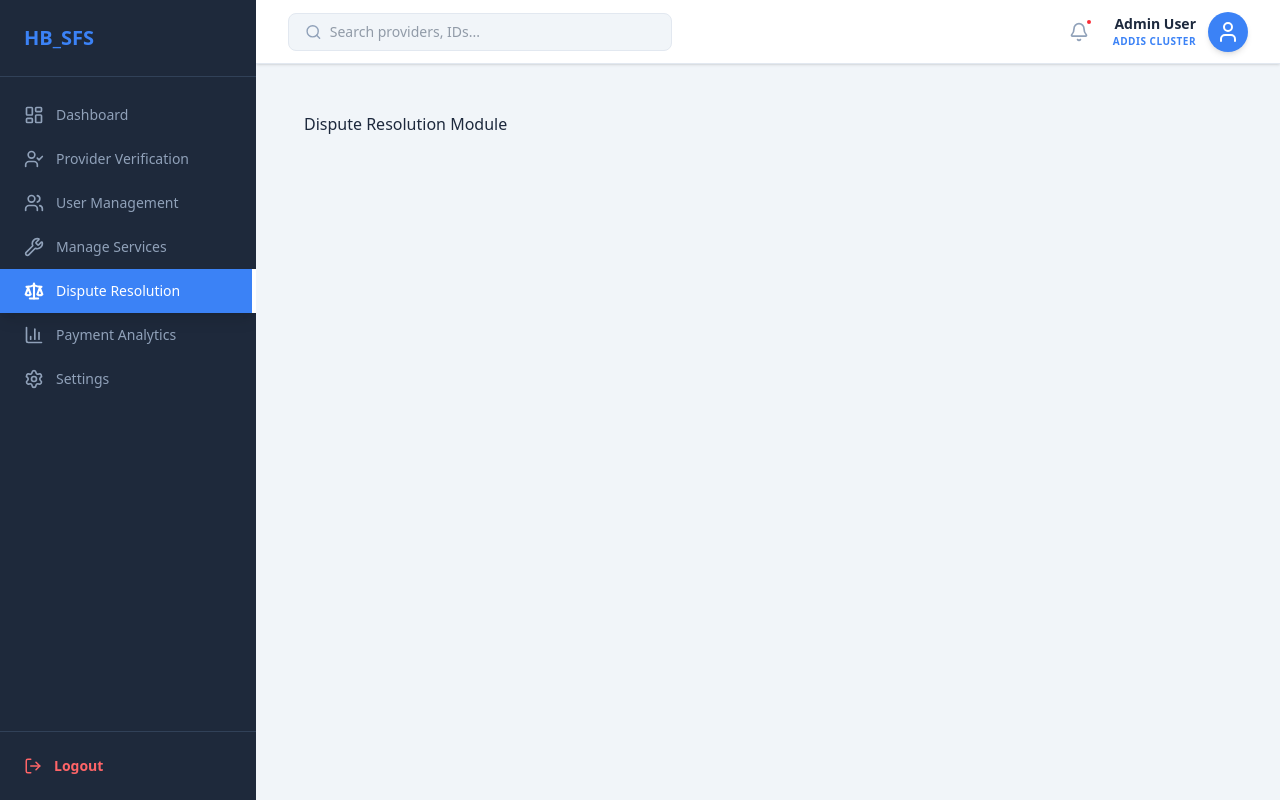
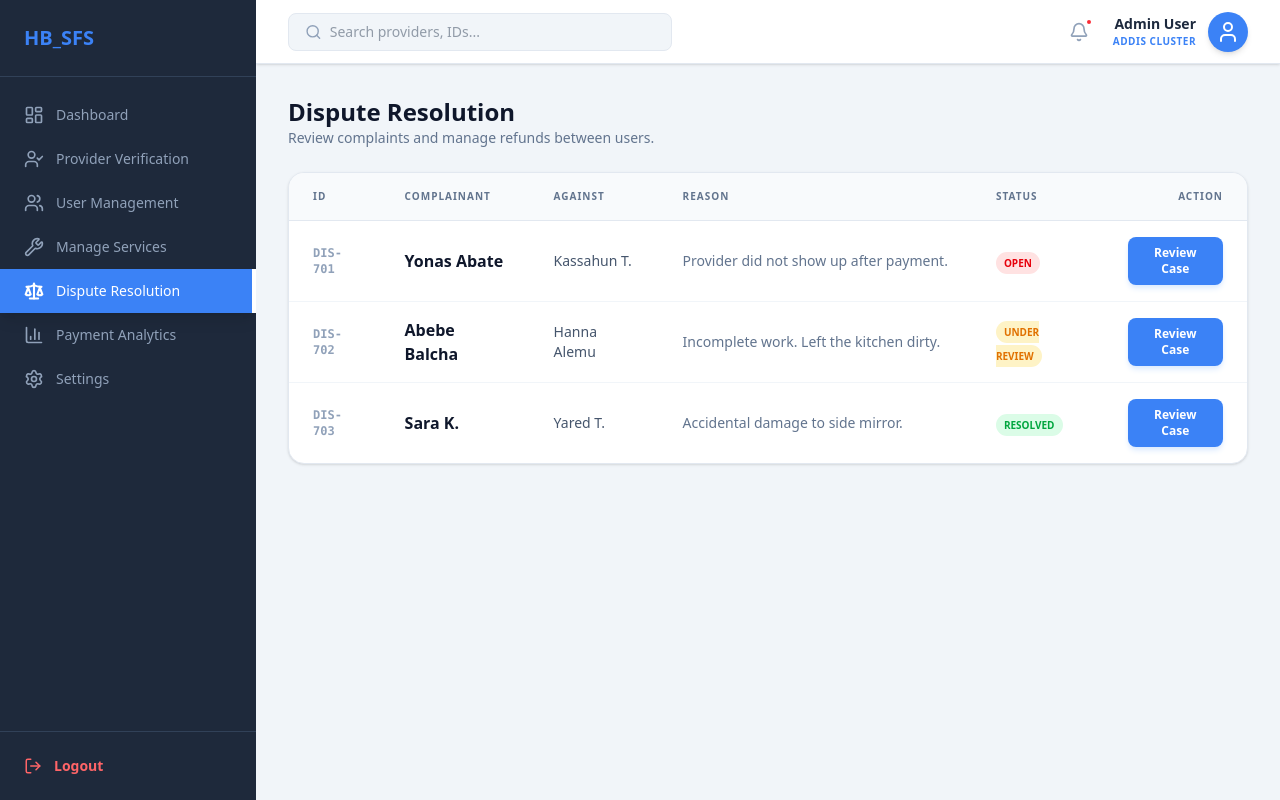
Before and after one commit to Yon4189/Final_Project_dep, a React (Vite) app in the folder web_app/: page /disputes in a window 1280 px wide. Built offline with nearby package versions, Linux system fonts and the light colour scheme; sample sign-in values are in the browser's storage.

Commit message:
do the dispue page

```diff
--- a/web_app/src/App.jsx
+++ b/web_app/src/App.jsx
@@ -11,6 +11,7 @@ import Dashboard from './pages/Dashboard';
 import Verification from './pages/Verification';
 import Users from './pages/Users';
 import Services from './pages/Services';
+import Disputes from './pages/Disputes';
 
 /**
  * 🛡️ ProtectedRoute Component
@@ -54,6 +55,7 @@ function App() {
             <Route path="verification" element={<Verification />} />
             <Route path="users" element={<Users />} />
             <Route path="services" element={<Services />} />
+            <Route path="disputes" element={<Disputes />} />
             <Route path="disputes" element={<div className="p-4">Dispute Resolution Module</div>} />
             <Route path="payments" element={<div className="p-4">Payment Analytics Module</div>} />
             <Route path="settings" element={<div className="p-4">Platform Settings</div>} />
--- /dev/null
+++ b/web_app/src/pages/Disputes.jsx
@@ -0,0 +1,168 @@
+import React, { useState } from 'react';
+import {
+  AlertCircle, CheckCircle, RefreshCcw, XCircle,
+  User, Wrench, MessageSquare, ExternalLink, Search
+} from 'lucide-react';
+
+const Disputes = () => {
+  // 1. Mock Data for Complaints
+  const [disputes, setDisputes] = useState([
+    {
+      id: "DIS-701",
+      customer: "Yonas Abate",
+      provider: "Kassahun T.",
+      service: "Plumbing",
+      reason: "Provider did not show up after payment.",
+      amount: "450 ETB",
+      status: "Open",
+      date: "Jan 28, 2026"
+    },
+    {
+      id: "DIS-702",
+      customer: "Abebe Balcha",
+      provider: "Hanna Alemu",
+      service: "Cleaning",
+      reason: "Incomplete work. Left the kitchen dirty.",
+      amount: "300 ETB",
+      status: "Under Review",
+      date: "Jan 29, 2026"
+    },
+    {
+      id: "DIS-703",
+      customer: "Sara K.",
+      provider: "Yared T.",
+      service: "Car Wash",
+      reason: "Accidental damage to side mirror.",
+      amount: "200 ETB",
+      status: "Resolved",
+      date: "Jan 25, 2026"
+    }
+  ]);
+
+  const [selectedDispute, setSelectedDispute] = useState(null);
+
+  // 2. Action Handlers
+  const handleAction = (id, newStatus, message) => {
+    setDisputes(prev => prev.map(d =>
+      d.id === id ? { ...d, status: newStatus } : d
+    ));
+    alert(`Dispute ${id}: ${message}`);
+    setSelectedDispute(null);
+  };
+
+  return (
+    <div className="space-y-6 animate-in slide-in-from-bottom-2 duration-500">
+      <div>
+        <h1 className="text-2xl font-black text-slate-900">Dispute Resolution</h1>
+        <p className="text-slate-500 text-sm">Review complaints and manage refunds between users.</p>
+      </div>
+
+      {/* Disputes Table */}
+      <div className="bg-white rounded-2xl shadow-sm border border-slate-200 overflow-hidden">
+        <table className="w-full text-left">
+          <thead className="bg-slate-50 text-slate-500 text-[10px] uppercase font-black tracking-widest border-b border-slate-200">
+            <tr>
+              <th className="px-6 py-4">ID</th>
+              <th className="px-6 py-4">Complainant</th>
+              <th className="px-6 py-4">Against</th>
+              <th className="px-6 py-4">Reason</th>
+              <th className="px-6 py-4">Status</th>
+              <th className="px-6 py-4 text-right">Action</th>
+            </tr>
+          </thead>
+          <tbody className="divide-y divide-slate-100">
+            {disputes.map((dispute) => (
+              <tr key={dispute.id} className="hover:bg-slate-50 transition-colors group">
+                <td className="px-6 py-4 font-mono text-xs font-bold text-slate-400">{dispute.id}</td>
+                <td className="px-6 py-4 font-bold text-slate-900">{dispute.customer}</td>
+                <td className="px-6 py-4 text-sm text-slate-600 font-medium">{dispute.provider}</td>
+                <td className="px-6 py-4 text-sm text-slate-500 max-w-xs truncate">{dispute.reason}</td>
+                <td className="px-6 py-4">
+                  <span className={`px-2 py-1 rounded-full text-[10px] font-black uppercase ${
+                    dispute.status === 'Open' ? 'bg-red-100 text-red-600' :
+                    dispute.status === 'Under Review' ? 'bg-amber-100 text-amber-600' :
+                    'bg-green-100 text-green-600'
+                  }`}>
+                    {dispute.status}
+                  </span>
+                </td>
+                <td className="px-6 py-4 text-right">
+                  <button
+                    onClick={() => setSelectedDispute(dispute)}
+                    className="bg-admin-accent hover:bg-blue-600 text-white px-4 py-2 rounded-lg text-xs font-bold transition-all active:scale-95 shadow-md shadow-blue-100"
+                  >
+                    Review Case
+                  </button>
+                </td>
+              </tr>
+            ))}
+          </tbody>
+        </table>
+      </div>
+
+      {/* --- REVIEW MODAL --- */}
+      {selectedDispute && (
+        <div className="fixed inset-0 bg-slate-900/60 backdrop-blur-sm flex items-center justify-center z-50 p-4">
+          <div className="bg-white rounded-3xl shadow-2xl w-full max-w-2xl overflow-hidden animate-in zoom-in duration-200">
+            <div className="p-6 bg-slate-900 text-white flex justify-between items-center">
+              <h2 className="text-xl font-black flex items-center gap-2">
+                <AlertCircle size={24} className="text-red-400" />
+                Case Review: {selectedDispute.id}
+              </h2>
+              <button onClick={() => setSelectedDispute(null)} className="text-slate-400 hover:text-white">
+                <XCircle size={24} />
+              </button>
+            </div>
+
+            <div className="p-8 space-y-8">
+              <div className="grid grid-cols-2 gap-6">
+                <div className="p-4 bg-slate-50 rounded-2xl border border-slate-100">
+                  <p className="text-[10px] font-black text-slate-400 uppercase mb-2">Customer (Complainant)</p>
+                  <p className="font-bold text-slate-900 flex items-center gap-2"><User size={16}/> {selectedDispute.customer}</p>
+                </div>
+                <div className="p-4 bg-slate-50 rounded-2xl border border-slate-100">
+                  <p className="text-[10px] font-black text-slate-400 uppercase mb-2">Provider (Subject)</p>
+                  <p className="font-bold text-slate-900 flex items-center gap-2"><Wrench size={16}/> {selectedDispute.provider}</p>
+                </div>
+              </div>
+
+              <div className="space-y-3">
+                <p className="text-[10px] font-black text-slate-400 uppercase">Complaint Description</p>
+                <div className="p-4 bg-blue-50 text-blue-900 rounded-2xl border border-blue-100 italic">
+                  "{selectedDispute.reason}"
+                </div>
+                <p className="text-xs text-slate-400">Transaction Amount: <span className="font-bold text-slate-600">{selectedDispute.amount}</span></p>
+              </div>
+
+              {/* ACTION BUTTONS */}
+              <div className="flex flex-col sm:flex-row gap-3 pt-4">
+                <button
+                  onClick={() => handleAction(selectedDispute.id, 'Resolved', 'Marked as resolved.')}
+                  className="flex-1 flex items-center justify-center gap-2 bg-green-500 hover:bg-green-600 text-white font-bold py-4 rounded-xl shadow-lg shadow-green-100 transition-all"
+                >
+                  <CheckCircle size={20} /> Resolve Case
+                </button>
+
+                <button
+                  onClick={() => handleAction(selectedDispute.id, 'Refunded', 'Refund initiated to Customer.')}
+                  className="flex-1 flex items-center justify-center gap-2 bg-amber-500 hover:bg-amber-600 text-white font-bold py-4 rounded-xl shadow-lg shadow-amber-100 transition-all"
+                >
+                  <RefreshCcw size={20} /> Authorize Refund
+                </button>
+
+                <button
+                  onClick={() => handleAction(selectedDispute.id, 'Dismissed', 'Complaint dismissed.')}
+                  className="flex-1 flex items-center justify-center gap-2 bg-slate-100 hover:bg-slate-200 text-slate-600 font-bold py-4 rounded-xl transition-all"
+                >
+                  Dismiss Case
+                </button>
+              </div>
+            </div>
+          </div>
+        </div>
+      )}
+    </div>
+  );
+};
+
+export default Disputes;
```
